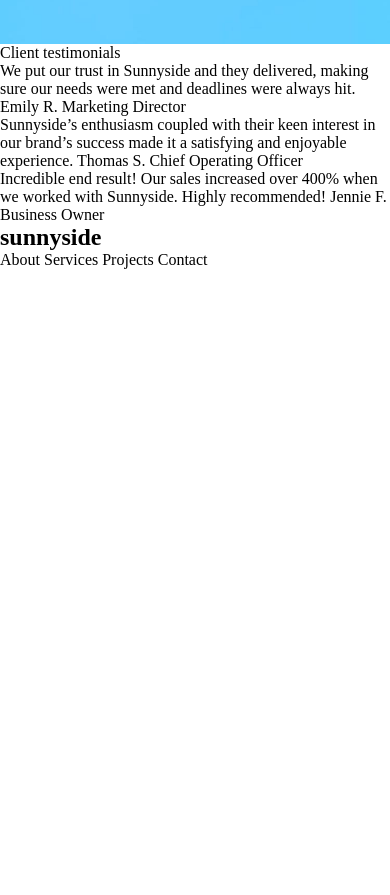
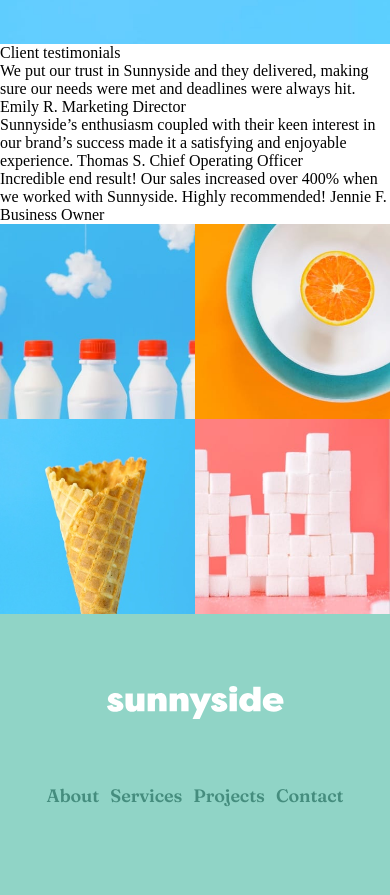
Before and after one commit to itjosephk2/sunnyside-agency-landing-page, a plain HTML site: page index.html in a window 390 px wide. Shown: the part 3192-4087 px from the top of the page. Before the commit the page ends 3461 px from the top, so only its background shows below. Drawn offline with Linux system fonts and the light colour scheme.

Commit message:
Mobile site nearly complete

```diff
--- a/assets/css/main.css
+++ b/assets/css/main.css
@@ -17,7 +17,6 @@ header nav {
   position: absolute;
   top: 32px;
   left: calc((100vw - 324px) / 2);
-  display:
 }
 header nav ul {
   display: none;
@@ -90,10 +89,6 @@ header .arrow {
   background-size: cover;
   background-position: center;
   position: relative;
-  /* display: flex;
-  justify-content: center;
-  align-items: center;
-  flex-direction: column; */
 }
 .text-box {
   position: absolute;
@@ -115,3 +110,54 @@ header .arrow {
   font-size: 16px;
   line-height: 27px;
 }
+.image-box {
+  width: 100%;
+  display: grid;
+  grid-template-columns: 50% 50%;
+}
+.image {
+  height: 100%;
+  width: 100%;
+  object-fit: cover;
+}
+footer {
+  height: 350px;
+  background-color: #90D4C6;
+  position: relative;
+}
+footer .container {
+  position: absolute;
+  height: 206px;
+  width: 297px;
+  left: calc((100vw - 297px) / 2);
+  top: calc((350px - 206px) / 2);
+  display: flex;
+  flex-direction: column;
+  justify-content: space-between;
+  align-items: center;
+}
+footer .container .logo {
+  fill: #2C7566;
+  width: 177px;
+  height: 33px;
+}
+footer nav {
+  display: flex;
+  justify-content: space-between;
+  align-items: center;
+  width: 297px;
+  height: 25px;
+}
+footer nav a {
+  font-family: 'Fraunces', serif;
+  font-size: 18px;
+  line-height: 25px;
+  letter-spacing: -.13px;
+  color: #458D7E;
+  text-decoration: none;
+  font-weight: 600;
+}
+.social-media-box {
+  width: 164px;
+  height: 20px;
+}
--- a/index.html
+++ b/index.html
@@ -77,43 +77,26 @@
       Business Owner
     </div>
   </section>
+  <section class="image-box">
+    <img class="image" src="assets/images/mobile/image-gallery-milkbottles.jpg" alt="">
+    <img class="image" src="assets/images/mobile/image-gallery-orange.jpg" alt="">
+    <img class="image" src="assets/images/mobile/image-gallery-cone.jpg" alt="">
+    <img class="image" src="assets/images/mobile/image-gallery-sugar-cubes.jpg" alt="">
+  </section>
   <footer>
-    <h2>sunnyside</h2>
-    <div class="image-box">
-      <div class="image"></div>
-      <div class="image"></div>
-      <div class="image"></div>
-      <div class="image"></div>
-    </div>
-    <nav>
-      About
-      Services
-      Projects
-      Contact
-    </nav>
-    <div class="social-media-box">
+    <div class="container">
+      <img class="logo" src="assets/images/logo.svg" alt="">
+      <nav>
+        <a href="#about">About</a>
+        <a href="#services">Services</a>
+        <a href="#projects">Projects</a>
+        <a href="#contact">Contact</a>
+      </nav>
+      <div class="social-media-box">
 
+      </div>
     </div>
   </footer>
 
-
-
-
-
-
-
-
-
-
-
-
-
-
-
-
-
-
-
-
 </body>
 </html>
```
